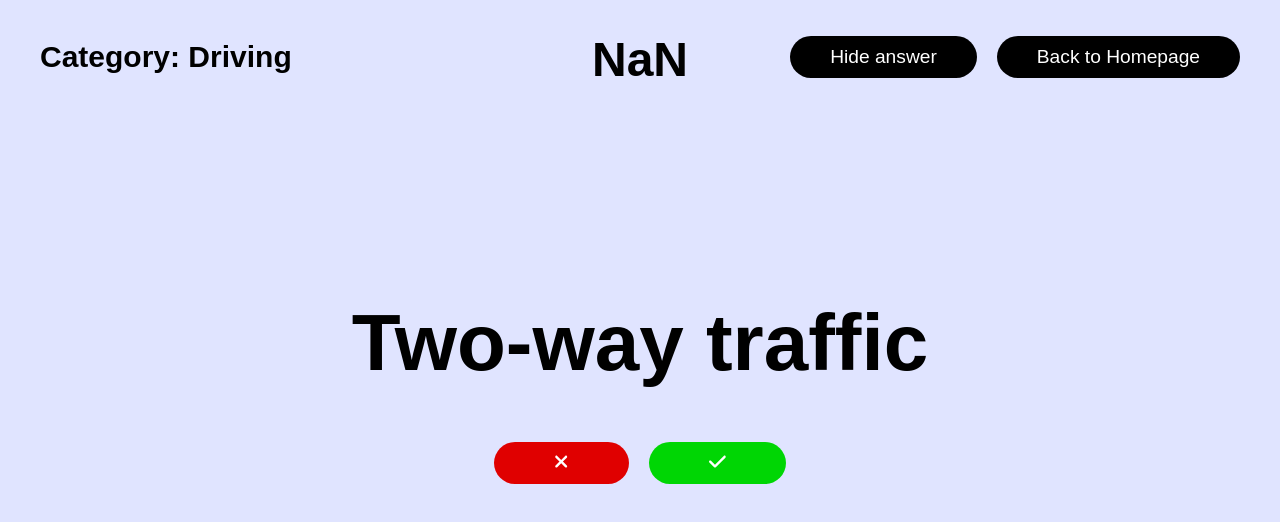
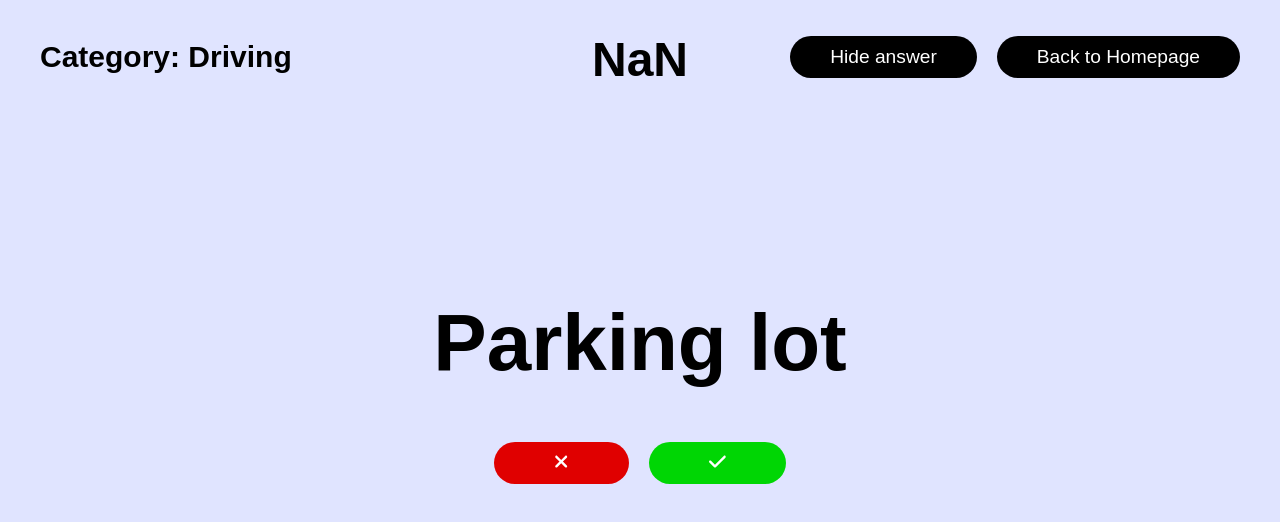
Before and after one commit to suttirakcha/lets-guess, a React (Create React App) app: page /driving in a window 1280 px wide. Shown: the top 522 px of the page. Built offline with nearby package versions, Linux system fonts and the light colour scheme; a web font is replaced by a local one.

Commit message:
Commit Codes

```diff
--- a/src/categories/driving.js
+++ b/src/categories/driving.js
@@ -3,6 +3,6 @@ import "../App.scss";
 import Questions from "../components/questions";
 
 export default function Driving(){
-  const words = ["Motorway","Road","Street","Car","Bus","Lorry","Truck","Traffic","Traffic jam","Traffic lights","Bus stop","Van","Driving licence","Speed","Patrol","Petrol station","Insurance","Accident","Fuel","Hill","Tyre","Engine","Tollway","Bridge","Driver","Passenger","Taxi","Zebra crossing","Lane","Two-way traffic","U-turn","Parking lot","Motorbike","Bicycle","Map","Wheel","Steer","Ride","Drive","Straight","Left turn","Destination","Detour","Route","Speed limit","Brake","Seatbelt","Accelerate","Curve","Construction","Driver education","Emission","Exit","Ramp","Pavement","Global Positioning System (GPS)","Go","Hybrid","Intersection","Oil","Safety","Ticket","Toll","Vehicle","Warning","Yield","Kilometre","Metre","Miles","Miles per hour (mph)","Kilometre per hour (kph)","Red light","Yellow light","Green light","Left turn","Right turn"];
+  const words = ["Motorway","Road","Street","Car","Bus","Lorry","Truck","Traffic","Traffic jam","Traffic lights","Bus stop","Van","Driving licence","Speed","Patrol","Petrol station","Insurance","Accident","Fuel","Hill","Tyre","Engine","Tollway","Bridge","Driver","Passenger","Taxi","Zebra crossing","Lane","Two-way traffic","U-turn","Parking lot","Motorbike","Bicycle","Map","Wheel","Steer","Ride","Drive","Straight","Left turn","Destination","Detour","Route","Speed limit","Brake","Seatbelt","Accelerate","Curve","Construction","Driver education","Emission","Exit","Ramp","Pavement","Global Positioning System (GPS)","Go","Hybrid","Intersection","Oil","Safety","Ticket","Toll","Vehicle","Warning","Yield","Kilometre","Metre","Miles","Miles per hour (mph)","Kilometre per hour (kph)","Red light","Yellow light","Green light","Left turn","Right turn","Bus lane","Do not enter sign","Emergency","Danger","Dead end"];
   return (<Questions answers={words} category="Driving" redirect="/driving"/>)
 }
--- a/src/main.js
+++ b/src/main.js
@@ -581,7 +581,7 @@ export default function MainPage(){
         <CardCate category="Girls' Generation" link="/girls-generation"/>
         <CardCate category="Harry Potter Characters" link="/harry-potter-characters"/>
         <CardCate category="Landmarks" link="/landmarks"/>
-        <CardCate category="Languages that use Latin alphabets" link="/latin-used-languages"/>
+        <CardCate category="Latin-used Languages" link="/latin-used-languages"/>
         <CardCate category="Mobile Games" link="/mobile-games"/>
         <CardCate category="Musical Instruments" link="/musical-instruments"/>
         <CardCate category="Phone Brands" link="/phone-brands"/>
```
